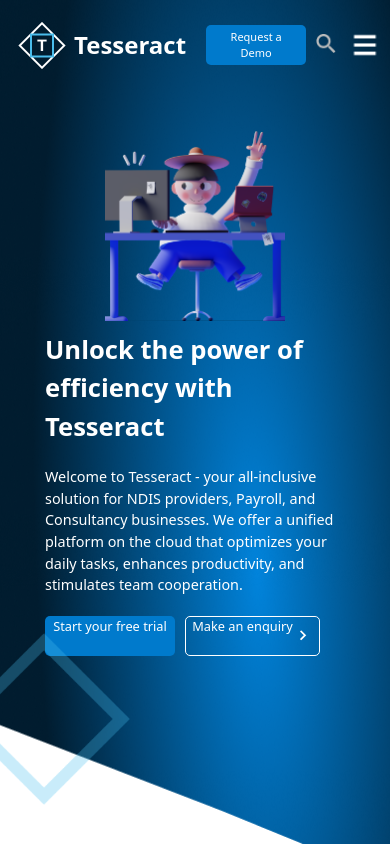
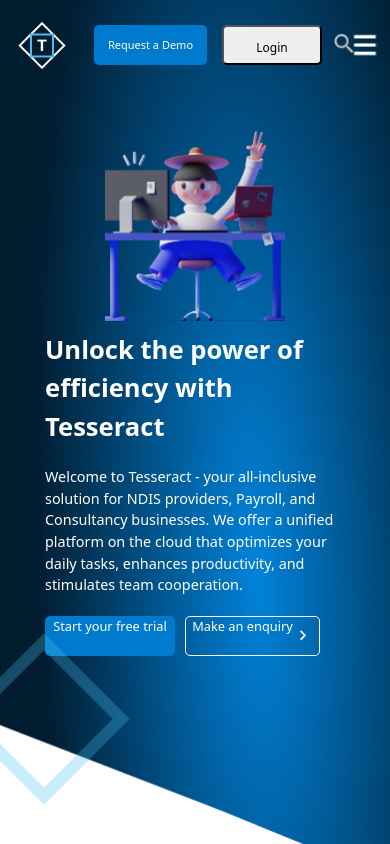
Before and after one commit to krishnakanthTM/tesseract, a React (Create React App) app: page / in a window 390 px wide. Shown: the top 844 px of the page. Built offline with nearby package versions, Linux system fonts and the light colour scheme.

Commit message:
Add Login btn to Topnav

```diff
--- a/src/App/Components/TopNav/TopNav.css
+++ b/src/App/Components/TopNav/TopNav.css
@@ -54,11 +54,11 @@
     display: flex;
 }
 
-.topnav-hamberger{
+.topnav-hamberger {
     display: none;
 }
 
-@media only screen  and (min-width: 720px) {
+@media only screen and (min-width: 720px) {
     #topnav-search {
         width: 250px;
         font-size: medium;
@@ -81,6 +81,9 @@
 /*--- Mobile --*/
 
 @media screen and (max-width: 500px) {
+    .topnav-title {
+        display: none;
+    }
     #topnav-search {
         display: none;
     }
@@ -89,26 +92,29 @@
     }
     .topnav-button-1 {
         font-size: 11px;
-        width: 100px;
+        width: 113px;
         height: 40px;
     }
     .topnav-button-2 {
-        display: none;
+        border-radius: 5px;
+        font-size: 12px;
+        width: 100px;
+        height: 40px;
     }
     .topnav-searchicon {
         filter: invert();
         width: 20px;
         top: 5px;
-        left: 130px;
+        left: 260px;
         cursor: pointer;
     }
-    .topnav-hamberger{
+    .topnav-hamberger {
         display: inline;
         width: 30px;
         height: 40px;
         position: absolute;
         top: 25px;
-        right : 10px;
+        right: 10px;
         cursor: pointer;
     }
 }
--- a/src/App/Components/TopNav/TopNav.jsx
+++ b/src/App/Components/TopNav/TopNav.jsx
@@ -9,7 +9,7 @@
     <div className="topNav-container">
       <div className="topnav-logo">
         <img src={logoIcon} className="topnav-logoicon" alt="" />
-        <div>Tesseract</div>
+        <div className="topnav-title">Tesseract</div>
       </div>
       <div className="buttons">
         <div className="searchbox">
```
